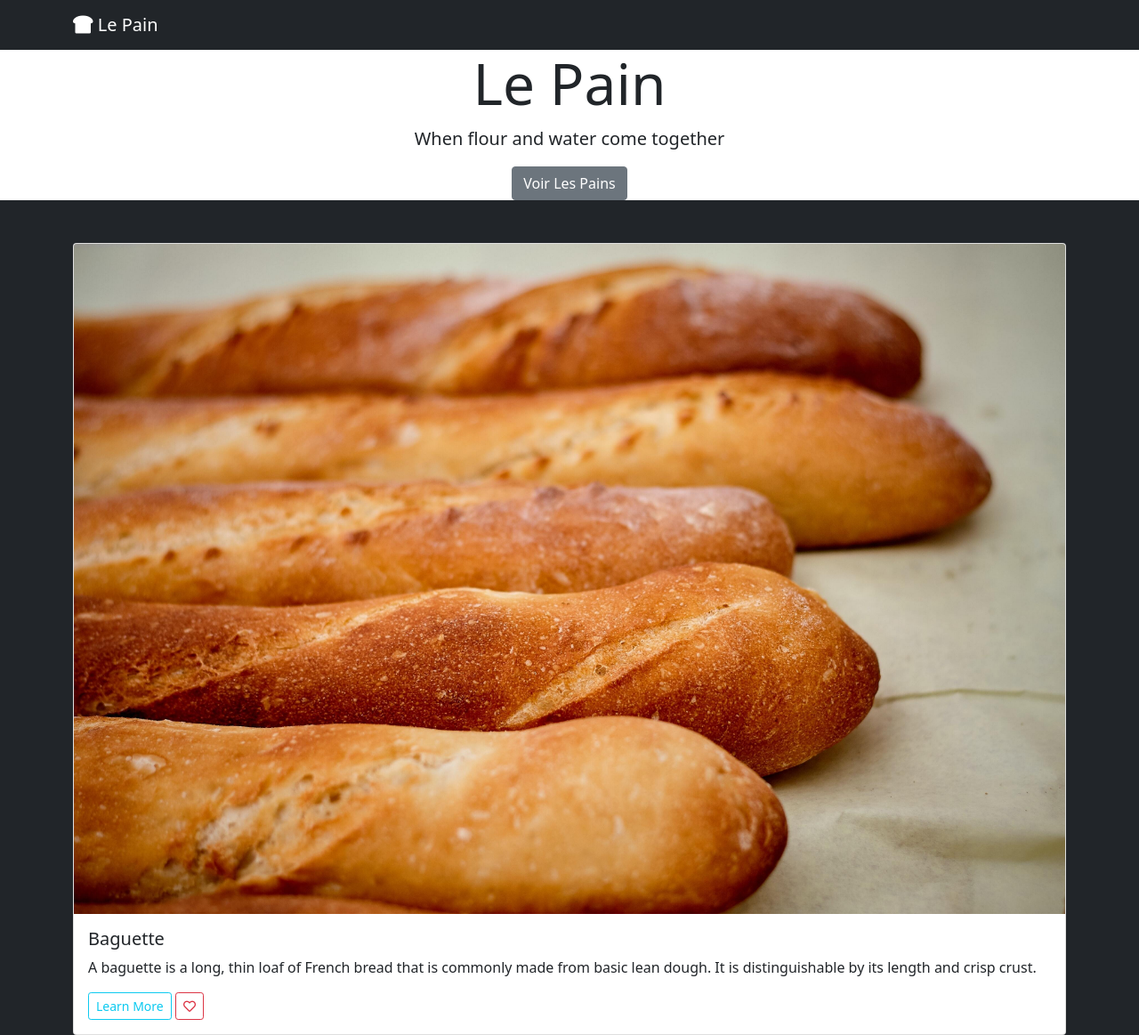
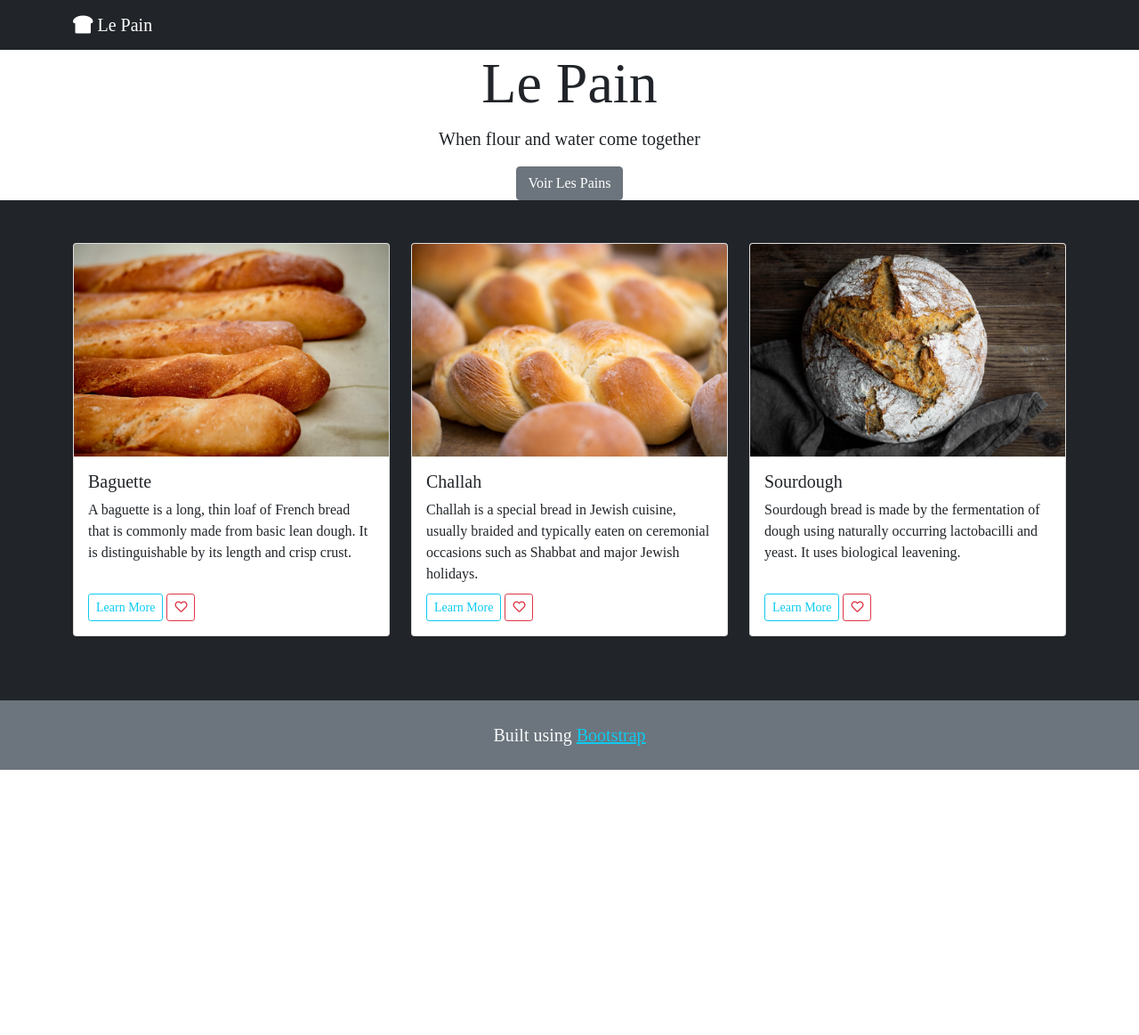
Before and after one commit to HeatherNCampbell/LePain, a plain HTML site: page index.html in a window 1280 px wide. Shown: the top 1163 px of the page at 89% size. After the commit the page ends 865 px from the top, so only its background shows below. Drawn offline with nearby package versions, Linux system fonts and the light colour scheme; a web font is replaced by a local one.

Commit message:
Completed css file. Initial version of LePain proejct is complete

```diff
--- a/index.html
+++ b/index.html
@@ -1,29 +1,22 @@
 <!doctype html>
 <html lang="en">
-
 <head>
   <!-- Required meta tags -->
   <meta charset="utf-8">
   <meta name="viewport" content="width=device-width, initial-scale=1">
-
   <!-- Bootstrap CSS -->
   <link href="https://cdn.jsdelivr.net/npm/bootstrap@5.0.0-beta2/dist/css/bootstrap.min.css" rel="stylesheet"
     integrity="sha384-BmbxuPwQa2lc/FVzBcNJ7UAyJxM6wuqIj61tLrc4wSX0szH/Ev+nYRRuWlolflfl" crossorigin="anonymous">
-
   <!-- Google Fonts Link -->
   <link rel="preconnect" href="https://fonts.gstatic.com">
   <link href="https://fonts.googleapis.com/css2?family=IM+Fell+French+Canon&display=swap" rel="stylesheet">
-
   <!-- Font Awesome Link -->
   <link rel="stylesheet" href="https://use.fontawesome.com/releases/v5.15.2/css/all.css"
     integrity="sha384-vSIIfh2YWi9wW0r9iZe7RJPrKwp6bG+s9QZMoITbCckVJqGCCRhc+ccxNcdpHuYu" crossorigin="anonymous">
-
   <!-- Link to CSS file -->
   <link rel="stylesheet" href="main.css">
-
   <title>Le Pain</title>
 </head>
-
 <body>
   <!-- Navbar -->
   <!-- sticky-top will set the "position: sticky" style to the nav element -->
@@ -34,23 +27,18 @@
       </a>
     </div>
   </nav>
-
   <!-- Header -->
   <div id="header" class="d-flex flex-column justify-content-center align-items-center m-0 text-center">
     <h1 class="display-3">Le Pain</h1>
     <p class="lead">When flour and water come together</p>
     <a href="#gallery" class="btn btn-secondary">Voir Les Pains</a>
   </div>
-
-  <!-- GALLERY -->
+  <!-- Gallery -->
   <div id="gallery" class="bg-dark p-5">
     <div class="container">
-        <!-- FLEXBOX GRID -->
       <div class="row">
         <!-- Card 1 -->
-        <!-- class=mb-4 adds spacing to bottom -->
-        <!-- col-lg creates column that is large and takes up 4 of the 12 columns-->
-        <div class="mb-4" col-lg-4>
+        <div class="mb-4 col-lg-4">
           <div class="card">
             <img src="Images/baguette.jpg" class="card-img-top" alt="Baguette Bread">
             <div class="card-body">
@@ -63,12 +51,10 @@
             </div>
           </div>
         </div>
-        <!-- Card 2-->
-        <!-- class=mb-4 adds spacing to bottom -->
-        <!-- col-lg creates column that is large and takes up 4 of the 12 columns-->
-        <div class="mb-4" col-lg-4>
+        <!-- Card 2 -->
+        <div class="mb-4 col-lg-4">
           <div class="card">
-            <img src="Images/challah.jpg" class="card-img-top" alt="Challah">
+            <img src="Images/challah.jpg" class="card-img-top" alt="Challah Bread">
             <div class="card-body">
               <h5 class="card-title">Challah</h5>
               <p class="card-text">Challah is a special bread in Jewish cuisine, usually braided and typically eaten on ceremonial occasions such as Shabbat and major Jewish holidays.</p>
@@ -80,18 +66,15 @@
           </div>
         </div>
         <!-- Card 3 -->
-        <!-- class=mb-4 adds spacing to bottom -->
-        <!-- col-lg creates column that is large and takes up 4 of the 12 columns-->
-        <div class="mb-4" col-lg-4>
+        <div class="mb-4 col-lg-4">
           <div class="card">
-            <img src="Images/sourdough.jpg" class="card-img-top" alt="Sourdough">
+            <img src="Images/sourdough.jpg" class="card-img-top" alt="Sourdough Bread">
             <div class="card-body">
               <h5 class="card-title">Sourdough</h5>
               <p class="card-text">Sourdough bread is made by the fermentation of dough using naturally occurring lactobacilli and yeast. It uses biological leavening.</p>
               <a href="https://en.wikipedia.org/wiki/Sourdough" target="_blank" class="btn btn-outline-info btn-sm">Learn More</a>
               <a href="#" class="btn btn-outline-danger btn-sm">
                 <i class="far fa-heart"></i>
-
               </a>
             </div>
           </div>
@@ -99,26 +82,17 @@
       </div>
     </div>
   </div>
-
-  <!-- FOOTER -->
-  <div id="footer" class="bg-secondary mb-0">
+  <!-- Footer -->
+  <div id="footer" class="bg-secondary">
     <div class="container">
-          <!-- class="lead  mb-0" zeros out bottom white margin -->
-          <!-- create link to Bootstrap website -->
-          <p class="lead mb-0 p-4 text-light
-          text-center">Built using Bootstrap
-        <a href="https://getbootstrap.com" class="text-info">Bootstrap</a>
+      <p class="lead mb-0 p-4 text-light text-center">Built using
+        <a href="https://getbootstrap.com/" class="text-info">Bootstrap</a>
       </p>
     </div>
   </div>
-
-
-
-
   <!-- Link to Bootstrap JavaScript -->
   <script src="https://cdn.jsdelivr.net/npm/bootstrap@5.0.0-beta2/dist/js/bootstrap.bundle.min.js"
     integrity="sha384-b5kHyXgcpbZJO/tY9Ul7kGkf1S0CWuKcCD38l8YkeH8z8QjE0GmW1gYU5S9FOnJ0"
     crossorigin="anonymous"></script>
 </body>
-
 </html>
--- a/main.css
+++ b/main.css
@@ -0,0 +1,40 @@
+* {
+    font-family: 'IM Fell French Canon', sarif;
+}
+
+#header {
+    /* color: white; */
+    background-image: url("Images/header.jpg")
+    height: 95vh;
+    background-position: center;
+    background-size: cover;
+}
+
+@media (max-width: 600px) {
+    /* adding padding to effect div in html under header. moves the text so it no longer overlaps image on left.  applicable when viewed on really small screen sizes under 600px */
+    #header {
+        padding: 0 100px;
+    }
+
+
+}
+/* commonly used break points */
+/* lap tops */
+@media (min-width: 992px) {
+.card-text {
+    height: 110px;
+}
+}
+/* extra large lap tops */
+@media (min-width: 1200px) {
+    .card-text {
+        height: 90px;
+    }
+}
+
+/* large monitors */
+@media (min-width: 1400px) {
+    .card-text {
+        height: 70px;
+    }
+}
```
Lines whose indentation alone changed are shown as unchanged.
